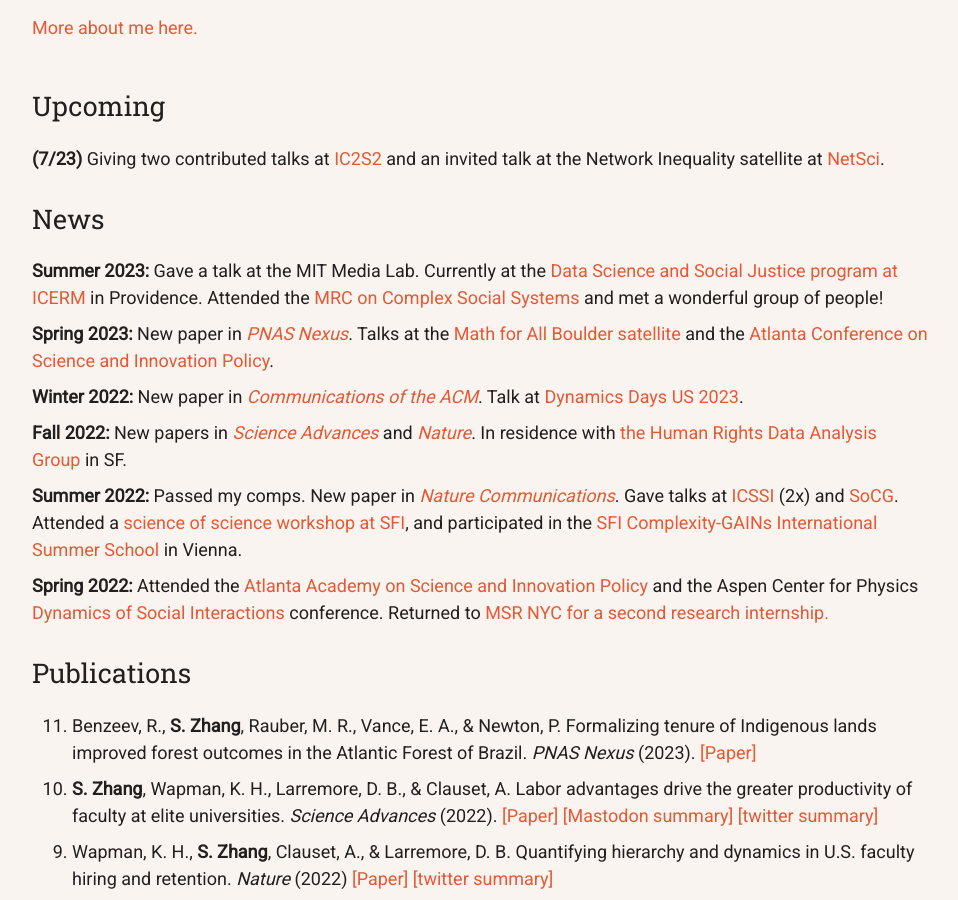
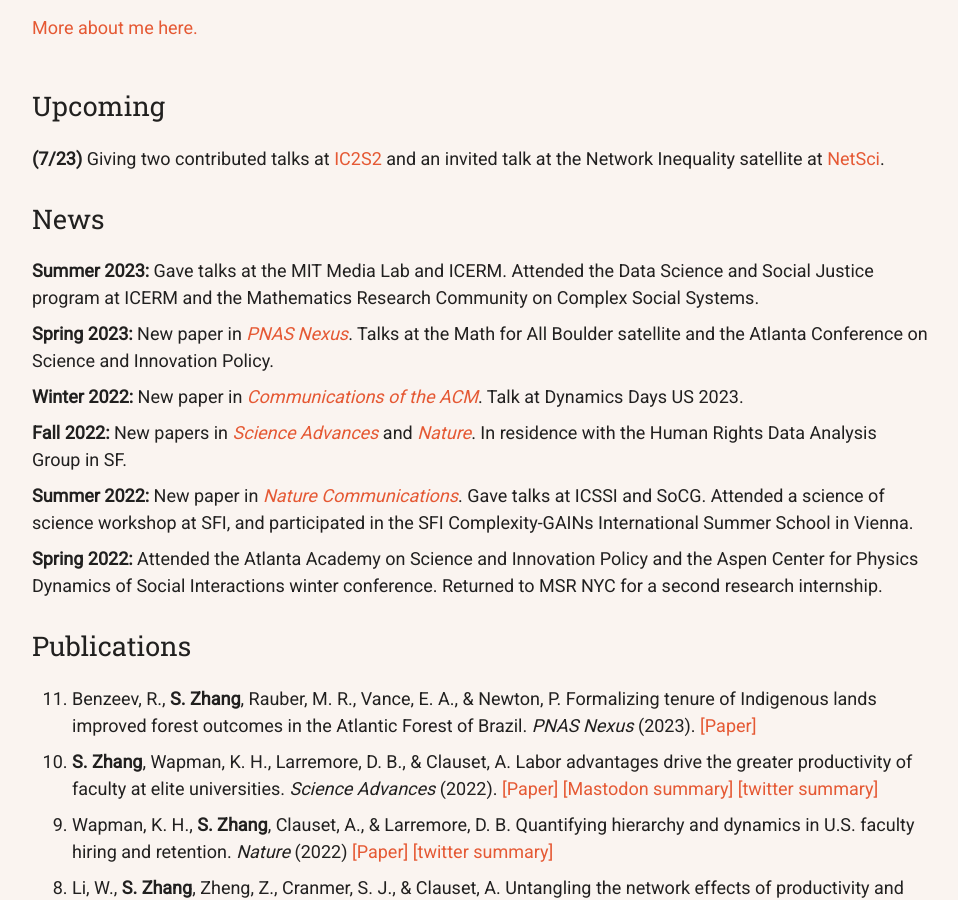
Before and after one commit to samzhang111/samzhang111.github.io, a Jekyll site: the page built from index.html, in a window 1280 px wide and 900 px high, scrolled down 986 px. Shown: the whole window, without its empty margins (160-1118 px from the left). Built offline with Jekyll 4.4.1, drawn with Linux system fonts in a browser that asks for light colours; nearby versions of some CDN libraries.

Commit message:
clean up links from updates

```diff
--- a/index.html
+++ b/index.html
@@ -57,26 +57,24 @@ layout: default
           <div class="sectitle">News</div>
           <ul>
               <li><b>Summer 2023:</b>
-                  Gave a talk at the MIT Media Lab.
-                Currently at the <a target="_blank" href="https://icerm.brown.edu/programs/ep-23-dssj/" target="_blank">Data Science and Social Justice program at ICERM</a> in Providence.
-                  Attended the <a target="_blank" href="https://www.ams.org/programs/research-communities/2023MRC-SocialSystems" target="_blank">MRC on Complex Social Systems</a> and met a wonderful group of people!</li>
+                  Gave talks at the MIT Media Lab and ICERM.
+                Attended the Data Science and Social Justice program at ICERM and the Mathematics Research Community on Complex Social Systems.</li>
 
               <li><b>Spring 2023:</b> New paper in <a target="_blank" href="https://academic.oup.com/pnasnexus/article/2/1/pgac287/7005261"><em>PNAS Nexus</em></a>.
-                  Talks at the <a target="_blank" href="https://sites.google.com/view/mathforallnola/satellite-conference/boulder-co?authuser=0">Math for All Boulder satellite</a> and the <a target="_blank" href="https://www.atlconf.org/" target="_blank">Atlanta Conference on Science and Innovation Policy</a>.</li>
+                  Talks at the Math for All Boulder satellite and the Atlanta Conference on Science and Innovation Policy.</li>
 
-              <li> <b> Winter 2022:</b> New paper in <a target="_blank" href="https://cacm.acm.org/magazines/2022/12/266925-subfield-prestige-and-gender-inequality-among-us-computing-faculty/fulltext"><em>Communications of the ACM</em></a>. Talk at <a target="_blank" href="https://sites.google.com/view/dynamicsdays2023/home?authuser=0">Dynamics Days US 2023</a>.</li>
+              <li> <b> Winter 2022:</b> New paper in <a target="_blank" href="https://cacm.acm.org/magazines/2022/12/266925-subfield-prestige-and-gender-inequality-among-us-computing-faculty/fulltext"><em>Communications of the ACM</em></a>. Talk at Dynamics Days US 2023.</li>
 
               <li> <b>Fall 2022:</b> New papers in <a target="_blank" href="https://www.science.org/doi/10.1126/sciadv.abq7056"><em>Science Advances</em></a>
                   and <a target="_blank" href="https://www.nature.com/articles/s41586-022-05222-x"><em>Nature</em></a>.
-In residence with <a href="https://hrdag.org" target="_blank">the Human Rights Data Analysis Group</a> in SF.
+In residence with the Human Rights Data Analysis Group in SF.
               </li>
 
-              <li> <b>Summer 2022:</b> Passed my comps. New paper in <a href="https://www.nature.com/articles/s41467-022-32604-6" target="_blank"><em>Nature Communications</em></a>.
-                  Gave talks at <a href="https://www.icssi.org/" target="_blank">ICSSI</a> (2x) and <a href="https://drops.dagstuhl.de/opus/volltexte/2022/16075/pdf/LIPIcs-SoCG-2022-67.pdf" target="_blank">SoCG</a>.
-Attended a <a href="https://twitter.com/csugimoto/status/1523399971248435200/photo/1">science of science workshop at SFI</a>, and participated in the <a href="https://www.santafe.edu/engage/learn/programs/complexity-gains-international-summer-school" target="_blank">SFI Complexity-GAINs International Summer School</a> in Vienna.
+              <li> <b>Summer 2022:</b> New paper in <a href="https://www.nature.com/articles/s41467-022-32604-6" target="_blank"><em>Nature Communications</em></a>.
+                  Gave talks at ICSSI and SoCG.
+Attended a science of science workshop at SFI, and participated in the SFI Complexity-GAINs International Summer School in Vienna.
                   </li>
-                  <li> <b>Spring 2022:</b> Attended the <a href="https://spp.gatech.edu/node/178" target="_blank">Atlanta Academy on Science and Innovation Policy</a> and the Aspen Center for Physics <a href="https://shaevitzlab.princeton.edu/socialinteractions2022" target="_blank">Dynamics of Social Interactions</a> conference. Returned to <a href="https://www.microsoft.com/en-us/research/theme/computational-social-science/" target="_blank">MSR NYC for a second research
-                          internship.</a></li>
+                  <li> <b>Spring 2022:</b> Attended the Atlanta Academy on Science and Innovation Policy and the Aspen Center for Physics Dynamics of Social Interactions winter conference. Returned to MSR NYC for a second research internship.</li>
           </ul>
 </div>
 
```
